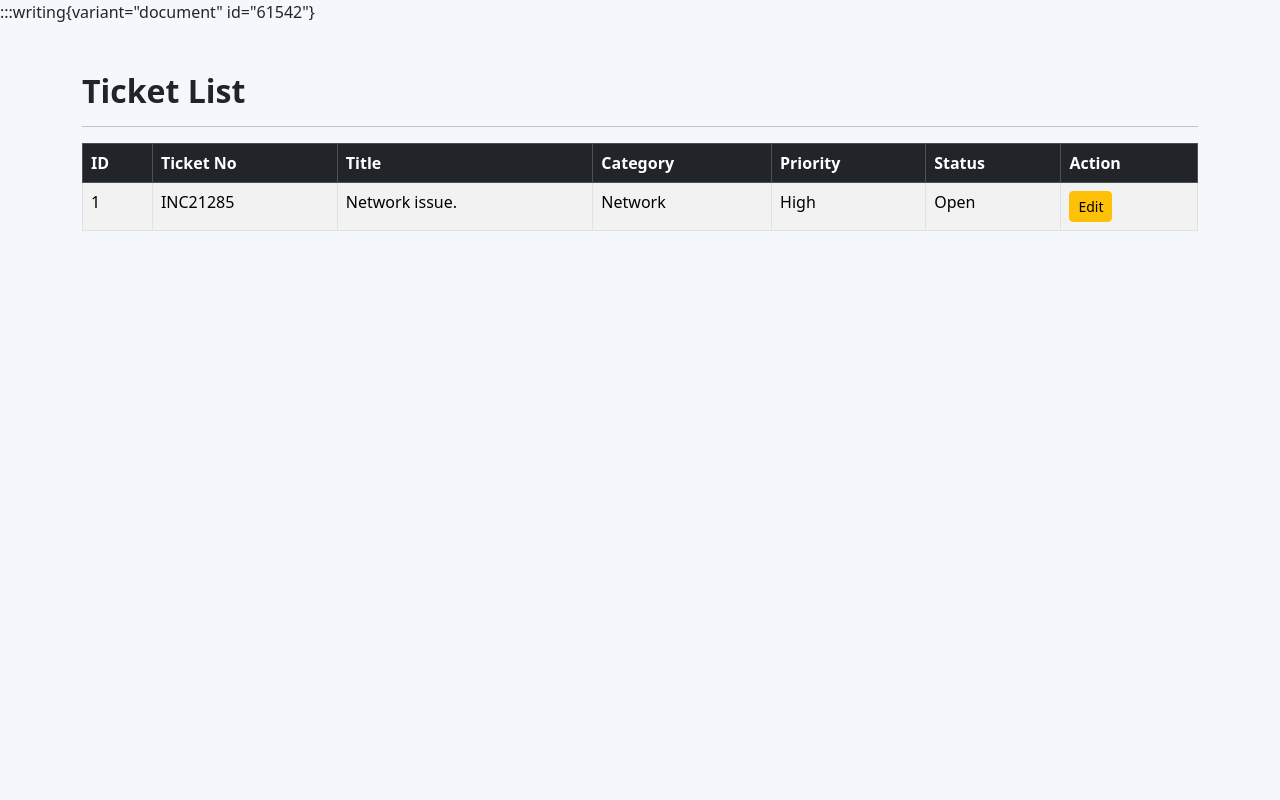
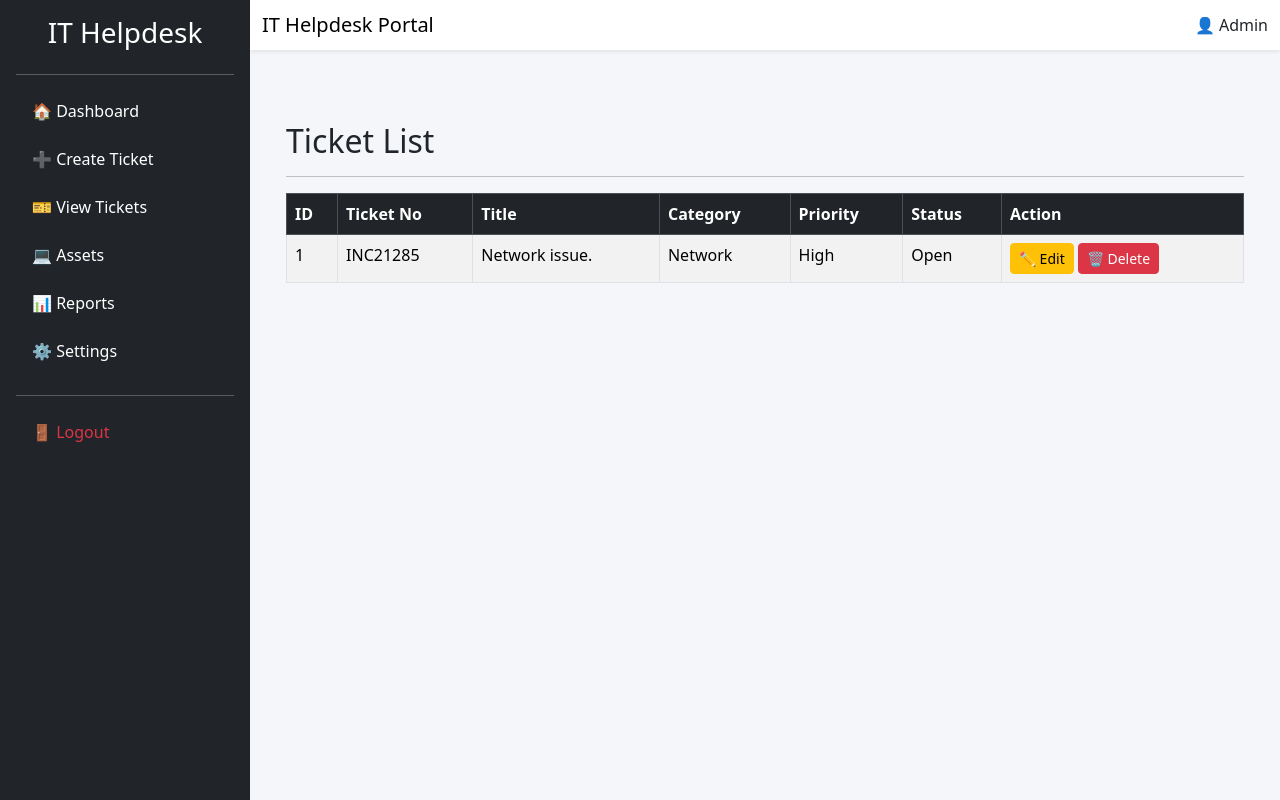
Before and after one commit to sunilballewad-byte/IT-Helpdesk-Portal, a Flask app: page /tickets in a window 1280 px wide. Run offline with Flask 3, Linux system fonts and the light colour scheme; data comes from the database, SQL or seed files in the repository.

Commit message:
Added edit and delete ticket functionality

```diff
--- a/routes/tickets.py
+++ b/routes/tickets.py
@@ -54,3 +54,13 @@ def edit_ticket(id):
         "edit_ticket.html",
         ticket=ticket
     )
+
+
+@tickets.route("/tickets/delete/<int:id>", methods=["POST", "GET"])
+def delete_ticket(id):
+    ticket = Ticket.query.get_or_404(id)
+
+    db.session.delete(ticket)
+    db.session.commit()
+
+    return redirect(url_for("tickets.view_tickets"))
--- a/static/css/style.css
+++ b/static/css/style.css
@@ -1,11 +1,39 @@
 body{
-    background:#f4f7fc;
+
+    background:#f4f6f9;
+
+}
+
+.nav-link{
+
+    font-size:16px;
+
+}
+
+.nav-link:hover{
+
+    background:#0d6efd;
+
+    border-radius:5px;
+
 }
 
 .card{
-    border-radius:15px;
+
+    border:none;
+
+    border-radius:12px;
+
 }
 
-h2{
-    font-weight:bold;
+table{
+
+    background:white;
+
 }
+
+.sidebar{
+
+    min-height:100vh;
+
+}
--- a/templates/base.html
+++ b/templates/base.html
@@ -1,17 +1,66 @@
 <!DOCTYPE html>
 <html lang="en">
+
 <head>
+
     <meta charset="UTF-8">
     <meta name="viewport" content="width=device-width, initial-scale=1.0">
+
     <title>{% block title %}IT Helpdesk Portal{% endblock %}</title>
 
     <link href="https://cdn.jsdelivr.net/npm/bootstrap@5.3.3/dist/css/bootstrap.min.css" rel="stylesheet">
-    <link rel="stylesheet" href="{{ url_for('static', filename='css/style.css') }}">
+
+    <link rel="stylesheet"
+          href="{{ url_for('static', filename='css/style.css') }}">
+
 </head>
+
 <body>
 
-{% block content %}
-{% endblock %}
+<div class="d-flex">
+
+    <!-- Sidebar -->
+    {% include 'layout/sidebar.html' %}
+
+    <!-- Main Content -->
+
+    <div class="flex-grow-1">
+
+        <!-- Navbar -->
+
+        <nav class="navbar navbar-light bg-white shadow-sm">
+
+            <div class="container-fluid">
+
+                <span class="navbar-brand mb-0 h4">
+
+                    IT Helpdesk Portal
+
+                </span>
+
+                <span>
+
+                    👤 Admin
+
+                </span>
+
+            </div>
+
+        </nav>
+
+        <div class="container-fluid p-4">
+
+            {% block content %}
+            {% endblock %}
+
+        </div>
+
+    </div>
+
+</div>
+
+<script src="https://cdn.jsdelivr.net/npm/bootstrap@5.3.3/dist/js/bootstrap.bundle.min.js"></script>
 
 </body>
+
 </html>
--- a/templates/layout/sidebar.html
+++ b/templates/layout/sidebar.html
@@ -0,0 +1,95 @@
+<div class="bg-dark text-white p-3"
+     style="width:250px; min-height:100vh;">
+
+    <h3 class="text-center mb-4">
+
+        IT Helpdesk
+
+    </h3>
+
+    <hr>
+
+    <ul class="nav flex-column">
+
+        <li class="nav-item mb-2">
+
+            <a href="/dashboard"
+               class="nav-link text-white">
+
+                🏠 Dashboard
+
+            </a>
+
+        </li>
+
+        <li class="nav-item mb-2">
+
+            <a href="/tickets/create"
+               class="nav-link text-white">
+
+                ➕ Create Ticket
+
+            </a>
+
+        </li>
+
+        <li class="nav-item mb-2">
+
+            <a href="/tickets"
+               class="nav-link text-white">
+
+                🎫 View Tickets
+
+            </a>
+
+        </li>
+
+        <li class="nav-item mb-2">
+
+            <a href="#"
+               class="nav-link text-white">
+
+                💻 Assets
+
+            </a>
+
+        </li>
+
+        <li class="nav-item mb-2">
+
+            <a href="#"
+               class="nav-link text-white">
+
+                📊 Reports
+
+            </a>
+
+        </li>
+
+        <li class="nav-item mb-2">
+
+            <a href="#"
+               class="nav-link text-white">
+
+                ⚙ Settings
+
+            </a>
+
+        </li>
+
+        <hr>
+
+        <li class="nav-item">
+
+            <a href="/"
+               class="nav-link text-danger">
+
+                🚪 Logout
+
+            </a>
+
+        </li>
+
+    </ul>
+
+</div>
--- a/templates/view_tickets.html
+++ b/templates/view_tickets.html
@@ -1,4 +1,3 @@
-:::writing{variant="document" id="61542"}
 {% extends "base.html" %}
 
 {% block title %}View Tickets{% endblock %}
@@ -36,7 +35,13 @@
                 <td>
                     <a href="{{ url_for('tickets.edit_ticket', id=ticket.id) }}"
                        class="btn btn-warning btn-sm">
-                        Edit
+                        ✏ Edit
+                    </a>
+
+                    <a href="{{ url_for('tickets.delete_ticket', id=ticket.id) }}"
+                       class="btn btn-danger btn-sm"
+                       onclick="return confirm('Are you sure you want to delete this ticket?');">
+                        🗑 Delete
                     </a>
                 </td>
             </tr>
@@ -47,4 +52,3 @@
 </div>
 
 {% endblock %}
-:::
```
